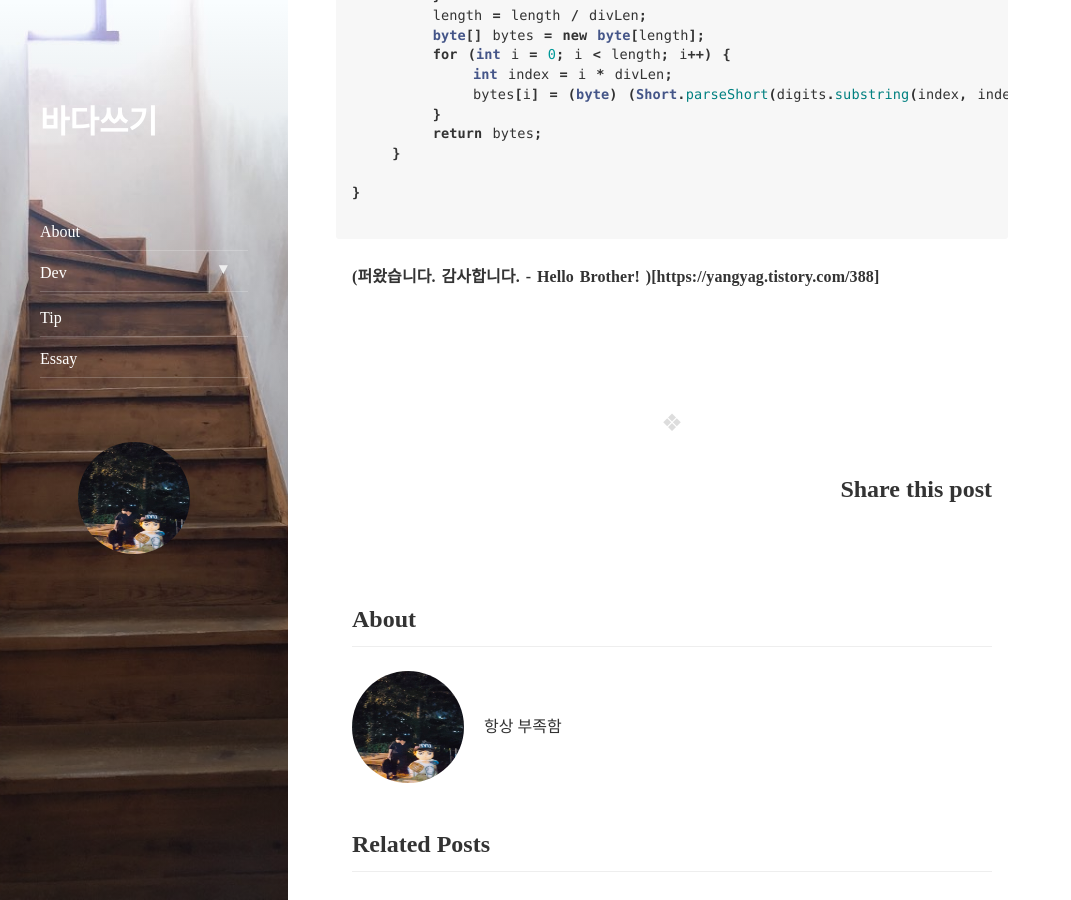
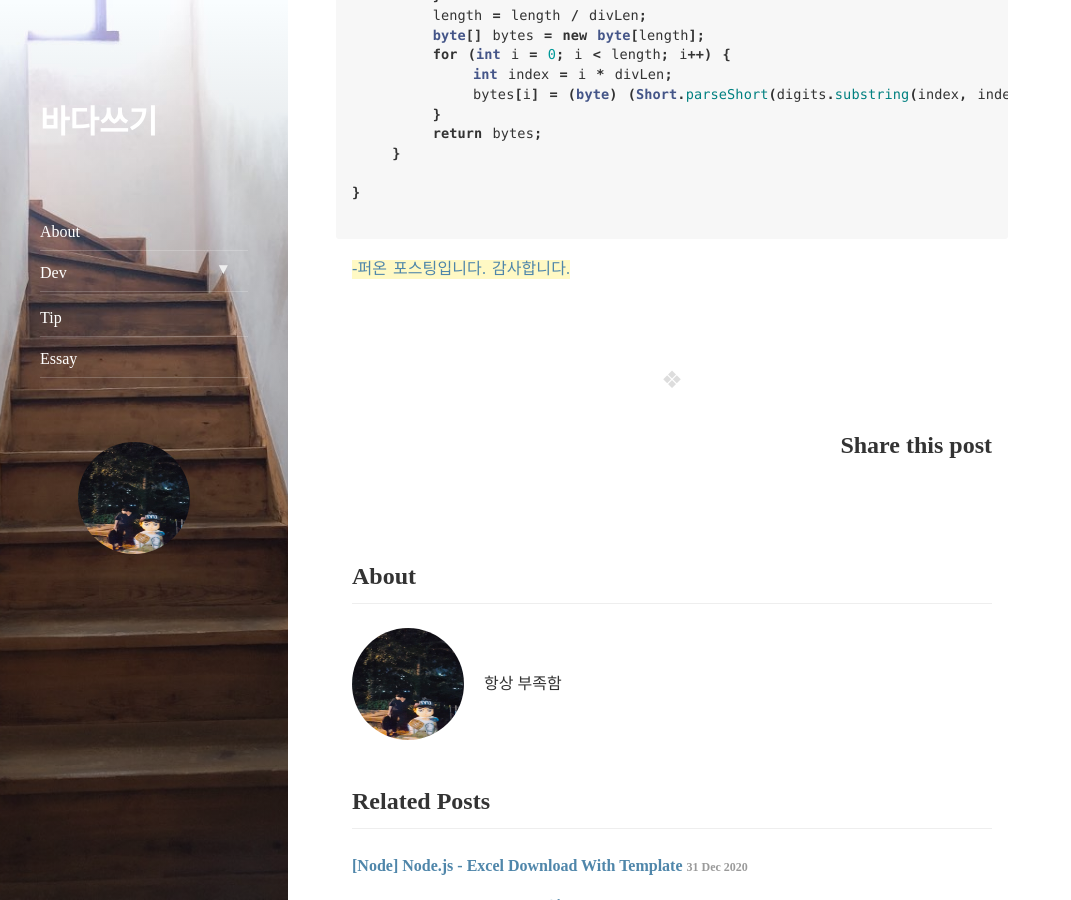
Before and after one commit to Chung10Kr/Chung10Kr.github.io, a Jekyll site: the page built from _posts/2021-01-01-springBoot_file_encry.markdown, in a window 1280 px wide and 900 px high, scrolled down 3010 px. Shown: the whole window, without its empty margins (0-1071 px from the left). Built offline with Jekyll 4.4.1, drawn with Linux system fonts in a browser that asks for light colours; nearby versions of some CDN libraries; comment, search, counter and statistics services are not loaded.

Commit message:
no message

````diff
--- a/_posts/2021-01-01-springBoot_file_encry.markdown
+++ b/_posts/2021-01-01-springBoot_file_encry.markdown
@@ -155,5 +155,4 @@ public class FileCoder {
 ```
 
 
-
-#### (퍼왔습니다. 감사합니다. - Hello Brother! )[https://yangyag.tistory.com/388]
+[-퍼온 포스팅입니다. 감사합니다. ](https://yangyag.tistory.com/388)
````
